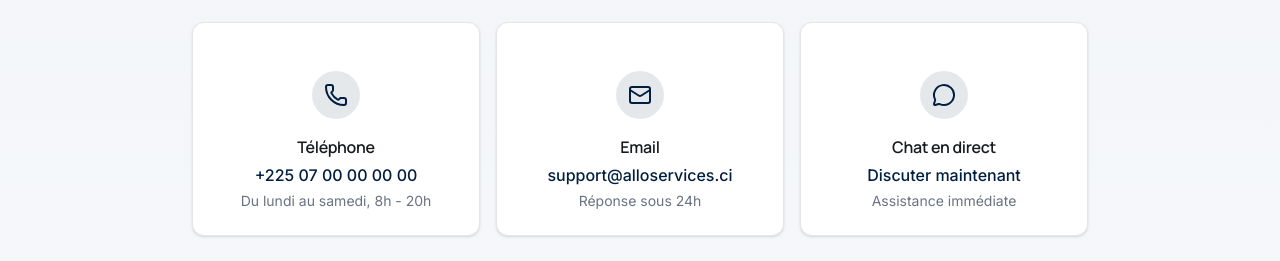
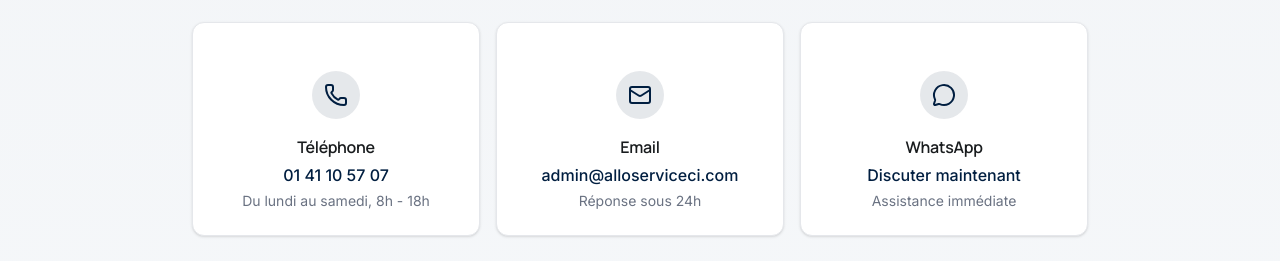
Before and after one commit to newancyrille0-sys/allo-services-ci, a Next.js app: page /help in a window 1280 px wide. Shown: the part 1840-2101 px from the top of the page. Built offline with nearby package versions, Linux system fonts and the light colour scheme.

Commit message:
feat: Apply contact info (01 41 10 57 07 / admin@alloserviceci.com) to all pages
- Update Contact page with APP_CONFIG
- Update About page with APP_CONFIG
- Update Help page with APP_CONFIG
- Standardize all contact information across the site

```diff
--- a/src/app/(main)/about/page.tsx
+++ b/src/app/(main)/about/page.tsx
@@ -26,6 +26,7 @@
   BreadcrumbSeparator,
 } from "@/components/ui/breadcrumb";
 import { PLATFORM_STATS } from "@/lib/constants/mockData";
+import { APP_CONFIG } from "@/lib/constants/config";
 
 const values = [
   {
@@ -293,11 +294,11 @@
               </div>
               <div className="flex items-center gap-2 text-sm">
                 <Phone className="h-4 w-4 text-blue-600" />
-                <span className="text-gray-700">+225 07 00 00 00 00</span>
+                <span className="text-gray-700">{APP_CONFIG.contact.phoneFormatted}</span>
               </div>
               <div className="flex items-center gap-2 text-sm">
                 <Mail className="h-4 w-4 text-blue-600" />
-                <span className="text-gray-700">contact@alloservices.ci</span>
+                <span className="text-gray-700">{APP_CONFIG.contact.email}</span>
               </div>
             </div>
             <Button asChild className="bg-blue-600 hover:bg-blue-700 text-white">
--- a/src/app/(main)/contact/page.tsx
+++ b/src/app/(main)/contact/page.tsx
@@ -43,6 +43,7 @@
   BreadcrumbPage,
   BreadcrumbSeparator,
 } from "@/components/ui/breadcrumb";
+import { APP_CONFIG } from "@/lib/constants/config";
 
 const contactSchema = z.object({
   name: z.string().min(2, "Le nom doit contenir au moins 2 caractères"),
@@ -72,24 +73,24 @@
   {
     icon: Phone,
     title: "Téléphone",
-    content: "+225 07 00 00 00 00\n+225 01 00 00 00 00",
+    content: APP_CONFIG.contact.phoneFormatted,
   },
   {
     icon: Mail,
     title: "Email",
-    content: "contact@alloservices.ci\nsupport@alloservices.ci",
+    content: APP_CONFIG.contact.email,
   },
   {
     icon: Clock,
     title: "Horaires",
-    content: "Lun - Ven: 8h - 18h\nSam: 9h - 14h",
+    content: "Lun - Sam: 8h - 18h",
   },
 ];
 
 const socialLinks = [
-  { name: "Facebook", icon: Facebook, href: "https://facebook.com/alloservicesci" },
-  { name: "Instagram", icon: Instagram, href: "https://instagram.com/alloservicesci" },
-  { name: "WhatsApp", icon: MessageCircle, href: "https://wa.me/2250700000000" },
+  { name: "Facebook", icon: Facebook, href: APP_CONFIG.social.facebook },
+  { name: "Instagram", icon: Instagram, href: APP_CONFIG.social.instagram },
+  { name: "WhatsApp", icon: MessageCircle, href: `https://wa.me/${APP_CONFIG.contact.phoneInternational.replace("+", "")}` },
 ];
 
 export default function ContactPage() {
--- a/src/app/(main)/help/page.tsx
+++ b/src/app/(main)/help/page.tsx
@@ -27,6 +27,7 @@
 import { Card, CardContent, CardDescription, CardHeader, CardTitle } from "@/components/ui/card";
 import { Accordion, AccordionContent, AccordionItem, AccordionTrigger } from "@/components/ui/accordion";
 import { Badge } from "@/components/ui/badge";
+import { APP_CONFIG } from "@/lib/constants/config";
 
 // Catégories d'aide
 const HELP_CATEGORIES = [
@@ -161,18 +162,18 @@
   {
     icon: Phone,
     title: "Téléphone",
-    value: "+225 07 00 00 00 00",
-    description: "Du lundi au samedi, 8h - 20h",
+    value: APP_CONFIG.contact.phoneFormatted,
+    description: "Du lundi au samedi, 8h - 18h",
   },
   {
     icon: Mail,
     title: "Email",
-    value: "support@alloservices.ci",
+    value: APP_CONFIG.contact.email,
     description: "Réponse sous 24h",
   },
   {
     icon: MessageCircle,
-    title: "Chat en direct",
+    title: "WhatsApp",
     value: "Discuter maintenant",
     description: "Assistance immédiate",
   },
```
